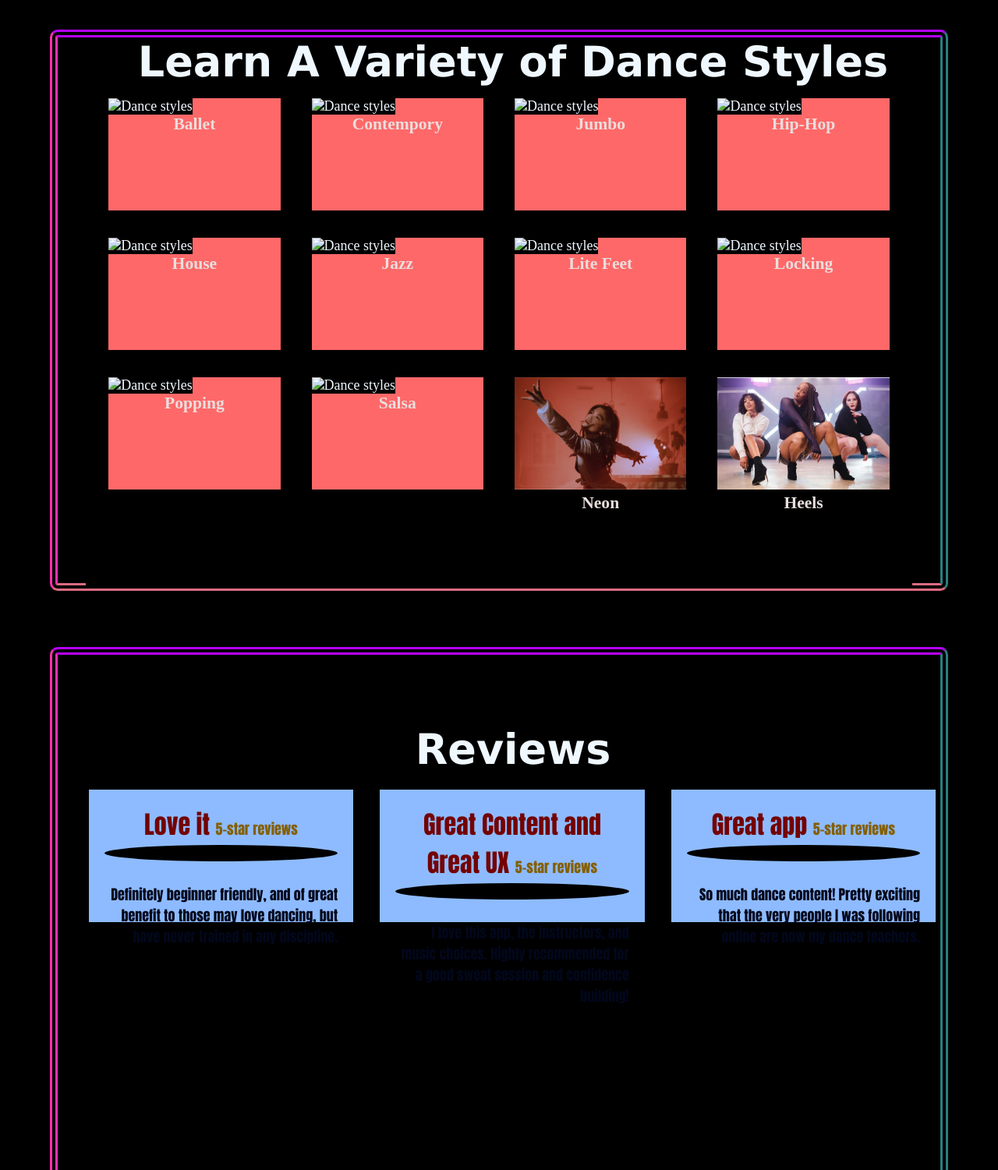
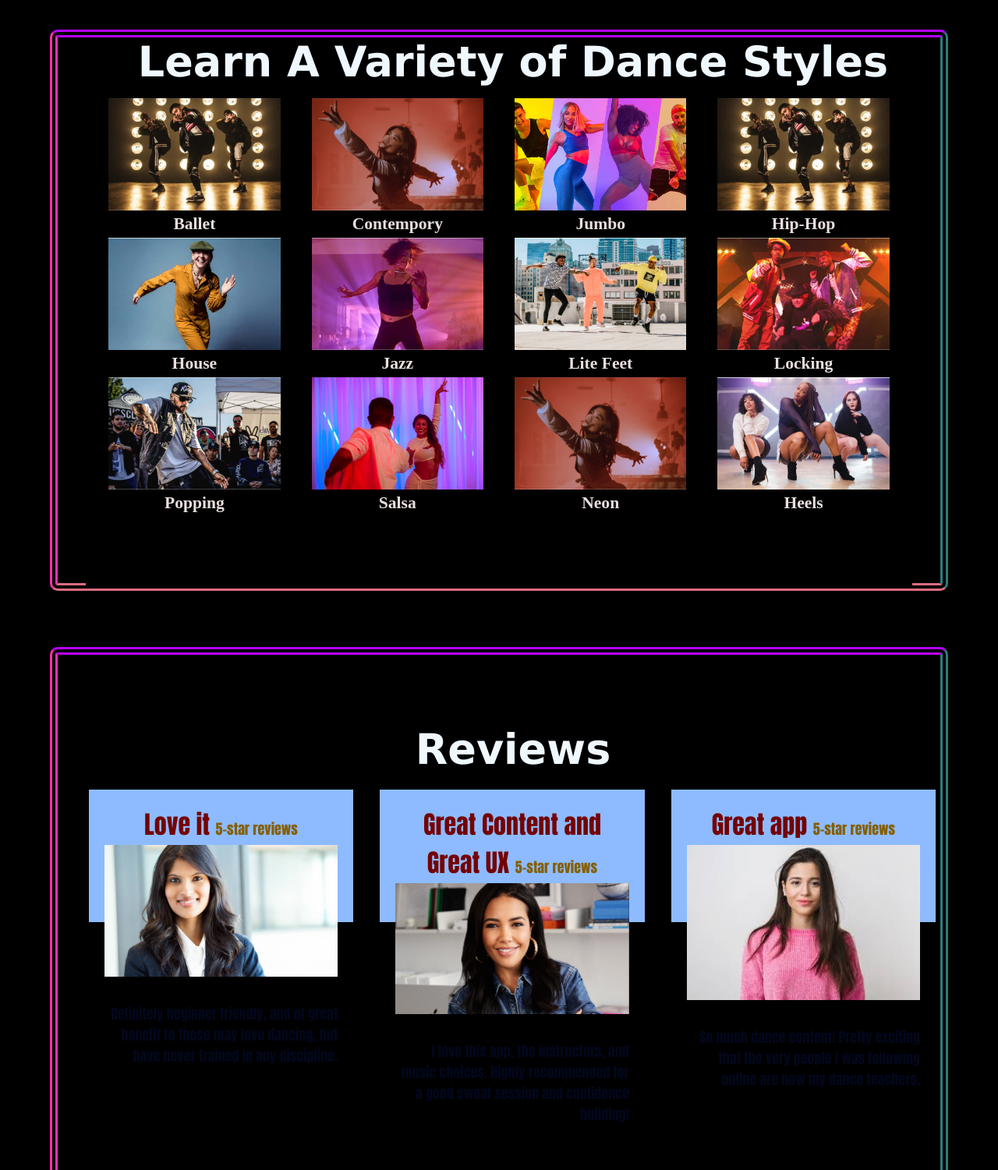
Before and after one commit to HimajaHimaja/Prodigy_WD_01, a plain HTML site: page index.html in a window 1280 px wide. Shown: the part 1580-3081 px from the top of the page at 78% size. Drawn offline with Linux system fonts and the light colour scheme; files whose address does not match are found by name.

Commit message:
Update index.html

```diff
--- a/index.html
+++ b/index.html
@@ -78,20 +78,20 @@
                 Learn A Variety of Dance Styles
             </div>
             <div class="style style1">
-                <div class="box" id="box1"><img class="pic" src="images/ballet.jpg" alt="Dance styles"><div class="pic-name">Ballet</div></div>
-                <div class="box" id="box2"><img class="pic" src="images/contempory.jpg" alt="Dance styles"><div class="pic-name">Contempory</div></div>
-                <div class="box" id="box3"><img class="pic" src="images/dance workout.jpg" alt="Dance styles"><div class="pic-name">Jumbo</div></div>
-                <div class="box" id="box4"><img class="pic" src="images/hiphop.jpg" alt="Dance styles"><div class="pic-name">Hip-Hop</div></div>
+                <div class="box" id="box1"><img class="pic" src="ballet.jpg" alt="Dance styles"><div class="pic-name">Ballet</div></div>
+                <div class="box" id="box2"><img class="pic" src="contempory.jpg" alt="Dance styles"><div class="pic-name">Contempory</div></div>
+                <div class="box" id="box3"><img class="pic" src="dance workout.jpg" alt="Dance styles"><div class="pic-name">Jumbo</div></div>
+                <div class="box" id="box4"><img class="pic" src="hiphop.jpg" alt="Dance styles"><div class="pic-name">Hip-Hop</div></div>
             </div>
             <div class="style style2">
-                <div class="box" id="box5"><img class="pic" src="images/house.jpg" alt="Dance styles"><div class="pic-name">House</div></div>
-                <div class="box" id="box6"><img class="pic" src="images/jazz.jpg" alt="Dance styles"><div class="pic-name">Jazz</div></div>
-                <div class="box" id="box7"><img class="pic" src="images/lite feet.jpg" alt="Dance styles"><div class="pic-name">Lite Feet</div></div>
-                <div class="box" id="box8"><img class="pic" src="images/locking.jpg" alt="Dance styles"><div class="pic-name">Locking</div></div>
+                <div class="box" id="box5"><img class="pic" src="house.jpg" alt="Dance styles"><div class="pic-name">House</div></div>
+                <div class="box" id="box6"><img class="pic" src="jazz.jpg" alt="Dance styles"><div class="pic-name">Jazz</div></div>
+                <div class="box" id="box7"><img class="pic" src="lite feet.jpg" alt="Dance styles"><div class="pic-name">Lite Feet</div></div>
+                <div class="box" id="box8"><img class="pic" src="locking.jpg" alt="Dance styles"><div class="pic-name">Locking</div></div>
             </div>
             <div class="style style3">
-                <div class="box" id="box9"><img class="pic" src="images/popping.jpg" alt="Dance styles"><div class="pic-name">Popping</div></div>
-                <div class="box" id="box10"><img class="pic" src="images/salsa.jpg" alt="Dance styles"><div class="pic-name">Salsa</div></div>
+                <div class="box" id="box9"><img class="pic" src="popping.jpg" alt="Dance styles"><div class="pic-name">Popping</div></div>
+                <div class="box" id="box10"><img class="pic" src="salsa.jpg" alt="Dance styles"><div class="pic-name">Salsa</div></div>
                 <div class="box" id="box11"><img class="pic" src="images/image.png" alt="Dance styles"><div class="pic-name">Neon</div></div>
                 <div class="box" id="box12"><img class="pic" src="images/heels.jpg" alt="Dance styles"><div class="pic-name">Heels</div></div>
             </div>
@@ -112,20 +112,20 @@
             <div class="review"><br>
                 <div class="slide" id="rev-box1">
                     <div class="rev-cap">Love it  <small>5-star reviews</small></div>
-                    <div class="rev-img" ><img src="images/img1.jpg" alt=""></div>
+                    <div class="rev-img" ><img src="img1.jpg" alt=""></div>
                     <div class="comment"><br>Definitely beginner friendly, and of great benefit to those may love dancing, but have never trained in any discipline.</div>
             </div>
                 <div class="slide" id="rev-box2">
                     <div class="rev-cap">Great Content
                         and Great UX
                         <small>5-star reviews</small></div>
-                    <div class="rev-img" ><img src="images/img6.avif" alt=""></div>
+                    <div class="rev-img" ><img src="img6.avif" alt=""></div>
                     <div class="comment"><br>I love this app, the instructors, and music choices. Highly recommended for a good sweat session and confidence building!</div>
             </div>
                 <div class="slide" id="rev-box3">
                     <div class="rev-cap">Great app
                         <small>5-star reviews</small></div>
-                    <div class="rev-img" ><img src="images/img5.jpeg" alt=""></div>
+                    <div class="rev-img" ><img src="img5.jpeg" alt=""></div>
                     <div class="comment"><br>So much dance content! Pretty exciting that the very people I was following online are now my dance teachers.</div>
             </div>
 
```
